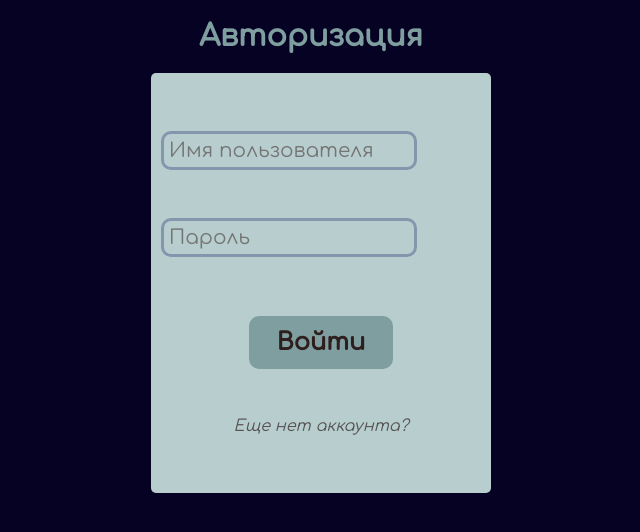
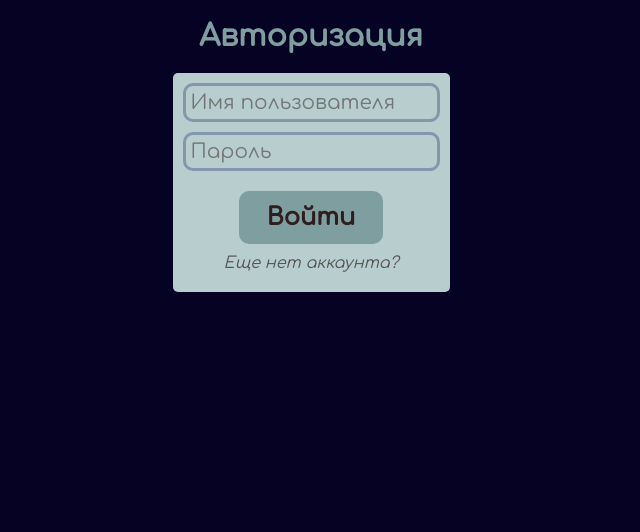
Before and after one commit to 3member-crew/beavers, a Vue app: page /login in a window 1280 px wide. Shown: the top 532 px of the page, without its empty margins (329-969 px from the left). Built offline with nearby package versions, Linux system fonts and the light colour scheme.

Commit message:
style changes

```diff
--- a/src/renderer/views/Game.vue
+++ b/src/renderer/views/Game.vue
@@ -33,7 +33,7 @@
                 <div>
                     Ваш результат: {{currScore}}
                 </div>
-                <router-link to="/menu" style="width: 300px; display: flex; justify-content: center; align-items: center;">
+                <router-link to="/" style="width: 300px; display: flex; justify-content: center; align-items: center;">
                     <game-button>
                         Назад
                     </game-button>
@@ -73,7 +73,7 @@ export default defineComponent({
             isRightBeaver: false,
             isRightLog: true,
             isLeftLog: false,
-            catched: false,
+            caught: false,
             user: null,
             userscore: 0,
         }
@@ -81,13 +81,13 @@ export default defineComponent({
     methods:
     {
         increment() {
-            if (this.isRightBeaver && this.isRightLog && !this.catched) {
-                this.catched = true;
+            if (this.isRightBeaver && this.isRightLog && !this.caught) {
+                this.caught = true;
                 this.currScore++;
             }
             else {
-                if (this.isLeftBeaver && this.isLeftLog && !this.catched) {
-                    this.catched = true;
+                if (this.isLeftBeaver && this.isLeftLog && !this.caught) {
+                    this.caught = true;
                     this.currScore++;
                 }
             }
@@ -114,14 +114,14 @@ export default defineComponent({
             setTimeout(() => {
                 this.isLeftLog = true;
                 this.isRightLog = false;
-                this.catched = false;
+                this.caught = false;
             }, 1000);
         },
         toRightBounty() {
             setTimeout(() => {
                 this.isLeftLog = false;
                 this.isRightLog = true;
-                this.catched = false;
+                this.caught = false;
             }, 1000);
         },
         bountyLoop() {
--- a/src/renderer/views/Login.vue
+++ b/src/renderer/views/Login.vue
@@ -1,5 +1,5 @@
 <template>
-    <div class="login">
+    <div class="login-form">
         <div class="header">
             Авторизация
         </div>
@@ -7,24 +7,13 @@
             <div class="form">
                 <input v-model="username" type="text" placeholder="Имя пользователя" required>
                 <input v-model="password" type="password" placeholder="Пароль" required id="password">
-                <div class="in">
+                <div>
                     <!--check login and password-->
                     <game-button type="submit" class="enter">
                         Войти
                     </game-button>
-
-
-
-
                 </div>
-                <div class="in" v-if="isAuth">
-                    <router-link to="/">
-                        <game-button class="enter">
-                            Вернуться
-                        </game-button>
-                    </router-link>
-                </div>
-                <div class="in">
+                <div>
                     <router-link to="/register">
                         <a class="reg">Еще нет аккаунта?</a>
                     </router-link>
@@ -63,8 +52,9 @@ export default {
                 const token = response.data.token;
 
                 if (token) {
-                    localStorage.setItem('token', token)
-                    this.isAuth = true
+                    localStorage.setItem('token', token);
+                    this.isAuth = true;
+                    this.$router.push("/");
                 }
             } catch (error) {
                 console.error(error);
@@ -75,6 +65,13 @@ export default {
 </script>
 
 <style scoped lang="css">
+.login-form {
+    display: flex;
+    flex-direction: column;
+    align-items: center;
+    justify-content: center;
+}
+
 .header {
     background-color: #060223;
     font-size: 30px;
@@ -84,25 +81,21 @@ export default {
     font-weight: 700;
 }
 
-.exit {
-    display: flex;
-    position: absolute;
-    justify-content: flex-end;
-    width: 40%;
-    bottom: 2em;
-    right: 2em;
-}
-
 .form {
     display: flex;
     flex-direction: column;
     background-color: #b8cece;
-    height: 50vh;
-    width: 100%;
-    align-items: flex-start;
-    justify-content: space-evenly;
     border-radius: 5px;
     padding: 10px;
+    align-items: center;
+}
+
+.form input {
+    margin-bottom: 10px;
+}
+
+.form div {
+    margin-bottom: 10px;
 }
 
 input {
@@ -110,17 +103,12 @@ input {
     background: none;
     border: 3px solid #8496ae;
     border-radius: 10px;
-    width: 75%;
     font-size: 20px;
     font-family: 'Comfortaa', sans-serif;
 }
 
 input:focus {
     outline: none;
-}
-
-.login {
-    width: 25%;
 }
 
 .pwrd {
@@ -145,14 +133,9 @@ input:focus {
     box-shadow: 0 12px 16px 0 rgba(0, 0, 0, 0.24), 0 17px 50px 0 rgba(0, 0, 0, 0.19);
 }
 
-.in {
-    display: flex;
-    width: 100%;
-    justify-content: center;
-}
-
 .enter {
     font-size: 24px;
+    cursor: pointer;
 }
 
 .reg {
--- a/src/renderer/views/Profile.vue
+++ b/src/renderer/views/Profile.vue
@@ -14,7 +14,7 @@
 
                         <div class="field" v-if="user">
                             <div id="name">
-                                {{user.username}}
+                                {{ user.username }}
                             </div>
 
                         </div>
@@ -51,11 +51,9 @@ export default defineComponent({
         GameButton
     },
     data() {
-        return {
-            user: null,
-        };
+        const info: User[] = []
+        return { info };
     },
-
     async mounted() {
             await http.get('/user/')
             .then((response) => {
--- a/src/renderer/views/Register.vue
+++ b/src/renderer/views/Register.vue
@@ -1,18 +1,18 @@
 <template>
-    <div class="login">
+    <div class="register">
         <div class="header">
-            Авторизация
+            Регистрация
         </div>
-        <form @submit.prevent="login">
+        <form @submit.prevent="register">
             <div class="form">
                 <input v-model="username" type="text" placeholder="Имя пользователя" required>
                 <input v-model="email" type="text" placeholder="Почта" required>
-                    <input v-model="password" type="password" placeholder="Пароль" required id="password">
+                <input v-model="password" type="password" placeholder="Пароль" required id="password">
                 <div class="in">
-                  <!--check login and password-->
-                        <game-button type="submit" class="enter">
-                            Войти
-                        </game-button>
+                  <!--check register and password-->
+                    <game-button type="submit" class="enter">
+                        Войти
+                    </game-button>
                 </div>
                 <div class="in">
                     <router-link to="/">
@@ -20,7 +20,7 @@
                             Вернуться
                         </game-button>
                     </router-link>
-                    </div>
+                </div>
             </div>
         </form>
     </div>
@@ -29,6 +29,7 @@
 <script lang="ts">
     import http from "../http_common";
     import GameButton from "../components/GameButton.vue";
+    import router from "../router";
 
     export default {
         components: {
@@ -44,7 +45,7 @@
         },
 
         methods: {
-            async login() {
+            async register() {
                 try {
                     const response = await http.post('/register/', {
                         username: this.username,
@@ -55,7 +56,8 @@
                     const token = response.data.token;
 
                 if (token) {
-                    localStorage.setItem('token', token)
+                    this.$router.push("/");
+                    localStorage.setItem('token', token);
                 }
             } catch (error) {
                 console.error(error);
@@ -66,6 +68,13 @@
 </script>
 
 <style scoped lang="css">
+.login-form {
+    display: flex;
+    flex-direction: column;
+    align-items: center;
+    justify-content: center;
+}
+
 .header {
     background-color: #060223;
     font-size: 30px;
@@ -75,25 +84,21 @@
     font-weight: 700;
 }
 
-.exit {
-    display: flex;
-    position: absolute;
-    justify-content: flex-end;
-    width: 40%;
-    bottom: 2em;
-    right: 2em;
-}
-
 .form {
     display: flex;
     flex-direction: column;
     background-color: #b8cece;
-    height: 50vh;
-    width: 100%;
-    align-items: flex-start;
-    justify-content: space-evenly;
     border-radius: 5px;
     padding: 10px;
+    align-items: center;
+}
+
+.form input {
+    margin-bottom: 10px;
+}
+
+.form div {
+    margin-bottom: 10px;
 }
 
 input {
@@ -101,17 +106,12 @@ input {
     background: none;
     border: 3px solid #8496ae;
     border-radius: 10px;
-    width: 75%;
     font-size: 20px;
     font-family: 'Comfortaa', sans-serif;
 }
 
 input:focus {
     outline: none;
-}
-
-.login {
-    width: 25%;
 }
 
 .pwrd {
@@ -129,20 +129,28 @@ input:focus {
     border: 3px solid #8496ae;
     border-radius: 10px;
     background: #8496ae;
-    box-shadow: 0 8px 16px 0 rgba(0,0,0,0.2), 0 6px 20px 0 rgba(0,0,0,0.19);
+    box-shadow: 0 8px 16px 0 rgba(0, 0, 0, 0.2), 0 6px 20px 0 rgba(0, 0, 0, 0.19);
 }
 
 .show:hover {
-    box-shadow: 0 12px 16px 0 rgba(0,0,0,0.24), 0 17px 50px 0 rgba(0,0,0,0.19);
-}
-
-.in {
-    display: flex;
-    width: 100%;
-    justify-content: center;
+    box-shadow: 0 12px 16px 0 rgba(0, 0, 0, 0.24), 0 17px 50px 0 rgba(0, 0, 0, 0.19);
 }
 
 .enter {
     font-size: 24px;
+    cursor: pointer;
+}
+
+.reg {
+    font-style: italic;
+    color: rgb(87, 83, 83);
+}
+
+.reg:hover {
+    text-decoration: underline;
+}
+
+a {
+    text-decoration: none;
 }
 </style>
```
Also changed, not shown: 1 other file (tests, documents, lock files or other folders).
